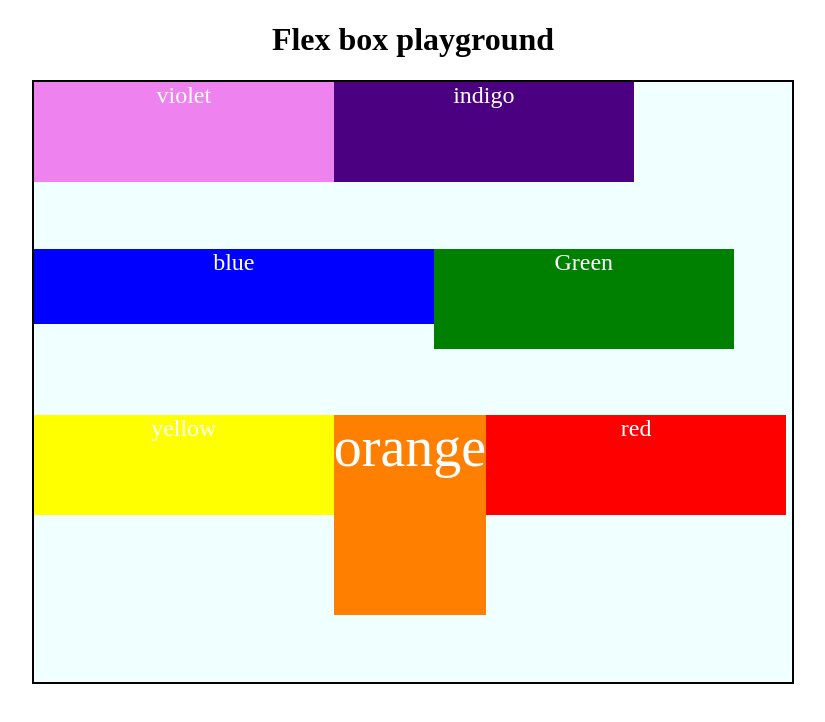
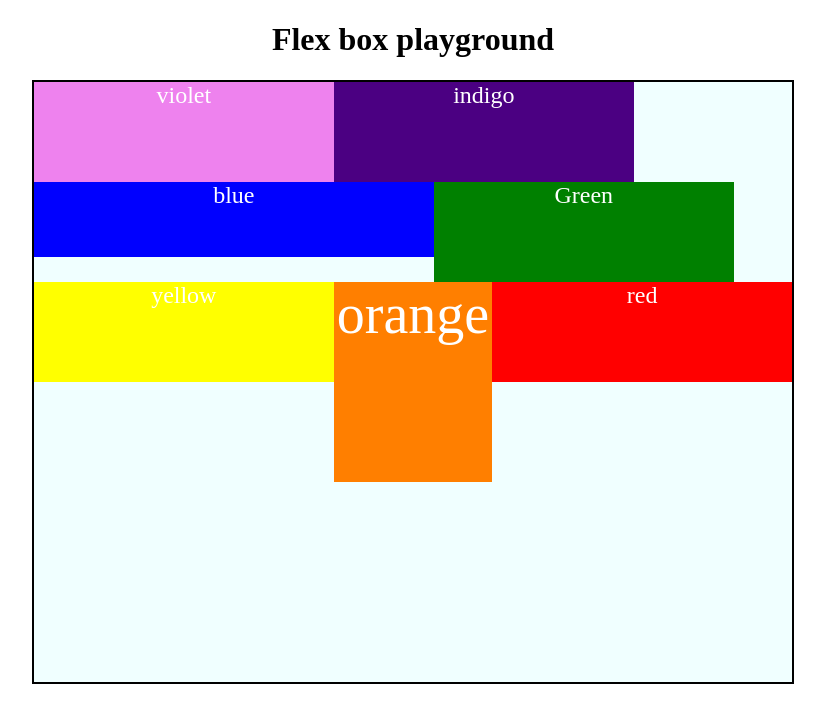
Before and after one commit to Sha-46983/Shakuntala-Repo, a plain HTML site: page Chapter4 CSS(assignment)/index (1).html in a window 1280 px wide. Shown: the whole page, without its empty margins (227-1052 px from the left). Drawn offline with Linux system fonts and the light colour scheme.

Commit message:
changes to CSS

```diff
--- a/Chapter4 CSS(assignment)/style.css
+++ b/Chapter4 CSS(assignment)/style.css
@@ -1,5 +1,5 @@
 /* /* Qs1. Add a 2s transition on box1 for width changes.
-       It should have 'ease-in' speed curve & 0.5s delay  */
+       /* It should have 'ease-in' speed curve & 0.5s delay   */
 
 #box1 {
   width: 100px;
@@ -21,7 +21,7 @@
   height: 100px;
   background: red;
   border-radius:15px;
-  transform: translate(200px ,200px) rotate(90deg);
+  transform: translate 200px ,200px ,rotate(90deg);
 }
 
 /* Qs3. Using transform, skew box3 20deg along the x axis.*/
@@ -31,7 +31,7 @@
   height: 100px;
   background: lightblue;
   border-radius: 15px;
-  transform:skewX(20deg);
+  transform:skew X(20deg);
 }
 
 /* Qs4. Set a 2px horizontal & 2px vertical, green shadow
@@ -51,7 +51,7 @@
   width: 200px;
   height: 200px;
   background: pink;
-  background-image:url("mypic.JPG");
+  background-image: url(mypic.JPG);
   background-size: cover;
   opacity: 50%;
 
@@ -68,7 +68,7 @@
   padding:1em;
 
 }
- #container{
+ #container {
   height: 600px;
   width: 60%;
   background-color: azure;
@@ -77,15 +77,15 @@
   display: flex;
   flex-direction:row;
   justify-content: flex-start;
-   flex-wrap: wrap ; */
-   align-items: baseline; */
+  flex-wrap: wrap ;
+  align-items: baseline;
   align-content: flex-start;
 }
 
  #org {
    align-self:flex-start;
-    flex-basis: 50px; */
-    flex-grow: 1; */
+    flex-basis: 50px;
+    flex-grow: 1;
     flex-shrink: 1;
 }
 
@@ -98,16 +98,17 @@ h1{
   width: 300px;
   color: white;
   text-align: center;
-  font-size: 1.5em; */
+  font-size: 1.5em;
+}
 
-}
- #blue {
+#blue {
   flex-basis: 400px;
-   flex-grow: 3;
-  max-width: 400px; */
-   flex-shrink: 3; */
+  flex-grow: 3;
+  max-width: 400px;
+  flex-shrink: 3;
  }
-  #container1 {
+
+ #container1 {
 
     height:50px;
     width: 900px;
@@ -118,8 +119,9 @@ h1{
     flex-wrap: wrap;
     justify-content: space-evenly;
     align-content: center;
- } */
- .box{
+ }
+
+ .box {
     height: 50px;
     width: 80px;
     border: 2px solid black;
@@ -127,8 +129,8 @@ h1{
     border-radius: 10px;
     font-size: 50px;
     text-align: center;
+ }
 
- } */
  #navbar{
 
     height: 50px;
@@ -138,8 +140,9 @@ h1{
     border-radius: 10px;
     display: flex;
     justify-content: flex-start;
-    align-content: center; */
+    align-content: center;
   }
+
   .option{
     height: 50px;
     width: 80px;
```
